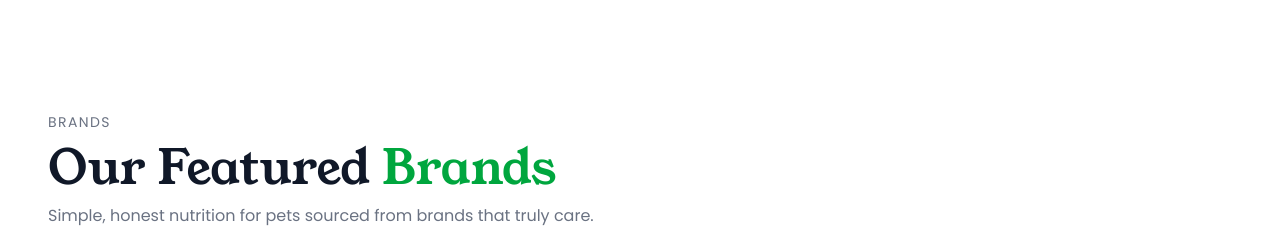
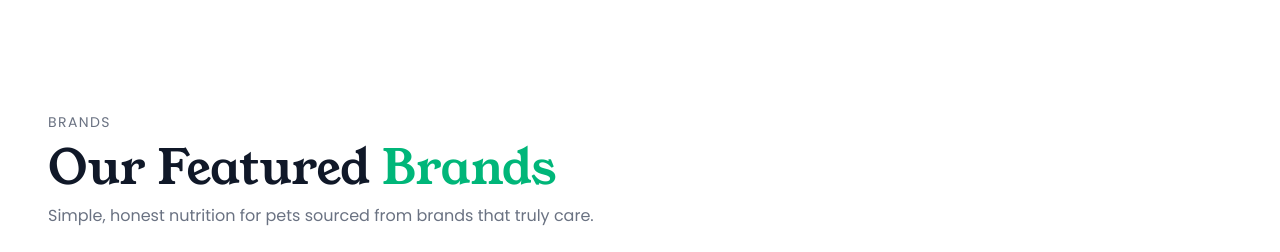
Before and after one commit to DigitronCX/FUDDLR-Frontend, a Next.js app: page /our-brands in a window 1280 px wide. Shown: the part 2460-2712 px from the top of the page. Built offline with nearby package versions, Linux system fonts and the light colour scheme; no server answers; a web font is replaced by a local one.

Commit message:
style: update featured brands text color to use brand theme variable

```diff
--- a/app/our-brands/FeaturedBrands.tsx
+++ b/app/our-brands/FeaturedBrands.tsx
@@ -39,7 +39,7 @@ export default function FeaturedBrands() {
           </p>
           <h2 className="text-3xl sm:text-4xl lg:text-5xl font-youngSerif text-gray-900">
             Our Featured{" "}
-            <span className="text-green-600">Brands</span>
+            <span className="text-brand">Brands</span>
           </h2>
           <p className="text-gray-500 mt-3 max-w-xl text-sm sm:text-base">
             Simple, honest nutrition for pets sourced from brands that truly care.
```
